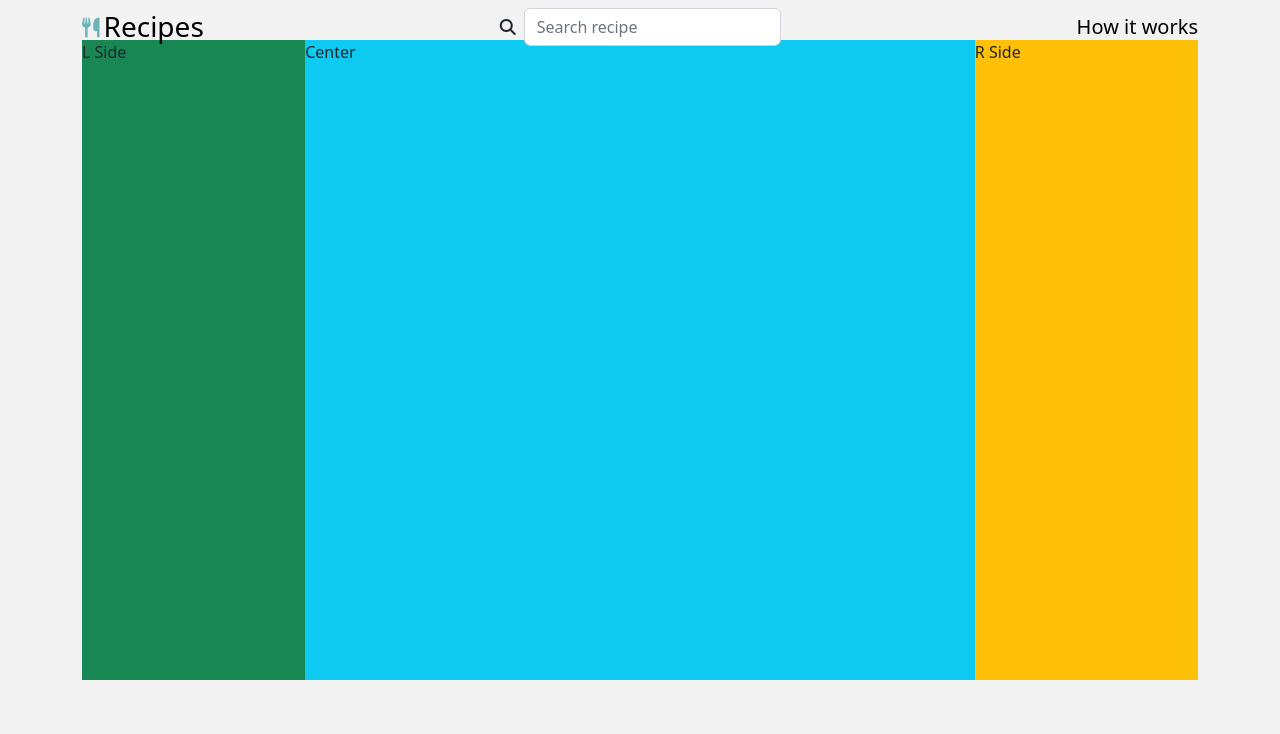
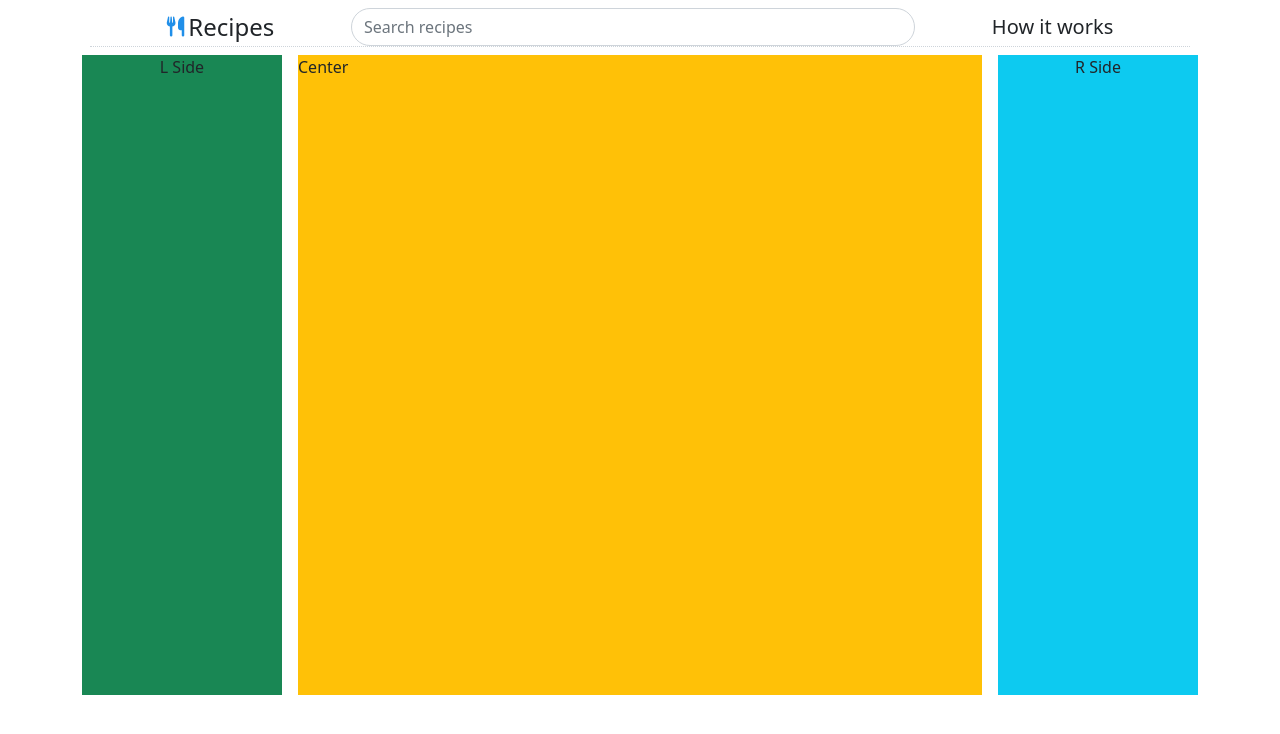
Before and after one commit to mrmeizongo/recipe-app, a React (Vite) app: page /recipes in a window 1280 px wide. Shown: the top 734 px of the page. Built offline with nearby package versions, Linux system fonts and the light colour scheme.

Commit message:
A lot of changes made over the last few weeks. I lost track. Anyways

```diff
--- a/src/components/App/App.jsx
+++ b/src/components/App/App.jsx
@@ -2,7 +2,7 @@ import React, { useState } from "react";
 import { BrowserRouter as Router, Routes, Route } from "react-router-dom";
 import Appstyle from "./AppStyle.module.css";
 import TitleBar from "../TitleBar/TitleBar.jsx";
-import QueryForm from "../QueryForm/QueryForm.jsx";
+import QueryForm from "../pages/QueryForm/QueryForm.jsx";
 import Footer from "../Footer/Footer.jsx";
 import Recipes from "../pages/Recipes/Recipes";
 
@@ -14,11 +14,11 @@ function App() {
 	return (
 		<div className={`${Appstyle.App} container`}>
 			<Router>
-				<header className={`${Appstyle.Header}`}>
+				<header className={`${Appstyle.Header} p-2`}>
 					<TitleBar />
 				</header>
 				<main
-					className={`${Appstyle.MainBody} d-flex flex-column align-items-center justify-content-start`}
+					className={`${Appstyle.MainBody} d-flex flex-column align-items-center justify-content-between`}
 				>
 					<Routes>
 						<Route
--- a/src/components/App/AppStyle.module.css
+++ b/src/components/App/AppStyle.module.css
@@ -1,14 +1,12 @@
-.App {}
+.App {
+	min-height: 100vh;
+}
 
 .Header {
-   height: 5vh;
 }
 
 .MainBody {
-   min-height: 90vh;
 }
 
 .Footer {
-   height: 5vh;
-   background-color: transparent;
 }
--- a/src/components/Main/index.css
+++ b/src/components/Main/index.css
@@ -39,7 +39,7 @@ body {
 	min-height: 100vh;
 	text-rendering: optimizeSpeed;
 	line-height: 1.5;
-	background: hsl(0, 0%, 95%);
+	background: hsl(0, 0%, 100%);
 }
 
 /* A elements that don't have a class get default styles */
@@ -67,6 +67,12 @@ select {
 	padding: 0;
 }
 
+.form-control:focus,
+.form-select:focus {
+	border-color: #ced4da;
+	box-shadow: none;
+}
+
 /* Remove all animations, transitions and smooth scroll for people that prefer not to see them */
 @media (prefers-reduced-motion: reduce) {
 	html:focus-within {
--- a/src/components/TitleBar/TitleBar.jsx
+++ b/src/components/TitleBar/TitleBar.jsx
@@ -3,29 +3,57 @@ import { Link } from "react-router-dom";
 import TitleStyle from "./TitleStyle.module.css";
 
 const TitleBar = () => {
+	function HandleOnSubmit(e) {
+		e.preventDefault();
+		const formData = new FormData(e.target);
+		const { search } = Object.fromEntries(formData);
+		console.log(search);
+	}
+
+	function HandleOnChange(e) {
+		console.log(e.target.value);
+	}
+
 	return (
-		<nav className={`${TitleStyle.TitleBar} navbar`}>
+		<nav
+			className={`${TitleStyle.TitleBar} d-flex flex-row align-items-center justify-content-between`}
+		>
+			<div
+				className={`${TitleStyle.Navigation} d-flex flex-row align-items-center justify-content-center gap-1`}
+			>
 				<Link
 					to="/"
-				className={`${TitleStyle.Link} d-flex align-items-center gap-1`}
+					className={`${TitleStyle.Link} d-flex align-items-center justify-content-center gap-1 text-dark`}
 				>
 					<i className="fa-solid fa-utensils fa-lg"></i>
-				<h3 className="d-none d-lg-inline">Recipes</h3>
+					<h4 className="d-none d-lg-inline">Recipes</h4>
 				</Link>
-			<div className="d-flex flex-row align-items-center gap-2">
-				<div className="">
-					<i className="fa-solid fa-magnifying-glass"></i>
 			</div>
+			<div
+				className={`${TitleStyle.Search} d-flex flex-row align-items-center gap-2`}
+			>
+				<form
+					onSubmit={HandleOnSubmit}
+					action=""
+					method="POST"
+					className="form-control border-0 p-0"
+				>
 					<input
 						type="text"
-					className="form-control"
-					placeholder="Search recipe"
+						name="search"
+						className="form-control rounded-5"
+						placeholder="Search recipes"
 						aria-label="Search"
-					aria-describedby="search-icon"
+						aria-describedby="search"
+						onChange={HandleOnChange}
 					/>
+				</form>
 			</div>
-			<div className={`${TitleStyle.Collapse} ml-auto`}>
-				<Link to="/how-it-works" className={`${TitleStyle.Link}`}>
+
+			<div
+				className={`${TitleStyle.Collapse} ml-auto d-flex flex-row align-items-center justify-content-center`}
+			>
+				<Link to="/how-it-works" className={`${TitleStyle.Link} text-dark`}>
 					<h5>How it works</h5>
 				</Link>
 			</div>
--- a/src/components/TitleBar/TitleStyle.module.css
+++ b/src/components/TitleBar/TitleStyle.module.css
@@ -1,11 +1,24 @@
 .TitleBar {
+	height: inherit;
+	border-bottom: 1px dotted #ced4da;
 }
 
 .Link {
 	text-decoration: none;
-	color: black;
 }
 
 .Link i {
-	color: hsl(182, 34%, 57%);
+	color: hsl(207, 82%, 52%);
 }
+
+.Navigation {
+	flex-grow: 1;
+}
+
+.Search {
+	flex-grow: 2;
+}
+
+.Collapse {
+	flex-grow: 1;
+}
--- a/src/components/QueryForm/QueryForm.jsx
+++ b/src/components/pages/QueryForm/QueryForm.jsx
@@ -1,8 +1,8 @@
 import React, { useState } from "react";
 import { useNavigate } from "react-router-dom";
 import ContentStyle from "./QueryFormStyle.module.css";
-import ChefIcon from "../../assets/chef-icon.png";
-import { recipeInitials, getRecipeNames } from "../../helper/RecipeHelper";
+import ChefIcon from "../../../assets/chef-icon.png";
+import { recipeInitials, getRecipeNames } from "../../../helper/RecipeHelper";
 
 const SimpleSelect = ({ placeHolder, onChange, content }) => {
 	return (
--- a/src/components/pages/Recipes/Recipes.jsx
+++ b/src/components/pages/Recipes/Recipes.jsx
@@ -4,11 +4,21 @@ import RecipesStyle from "./RecipesStyle.module.css";
 const Recipes = ({ recipes }) => {
 	return (
 		<div
-			className={`${RecipesStyle.MainContent} d-flex flex-row justify-content-center`}
+			className={`${RecipesStyle.MainContent} d-flex flex-row justify-content-center gap-3`}
 		>
-			<div className="bg-success">L Side</div>
-			<div className="bg-info">Center</div>
-			<div className="bg-warning">R Side</div>
+			<div className={`${RecipesStyle.Sidebar} d-none d-md-flex bg-success`}>
+				<div className="h-100 w-100 d-flex flex-column align-items-center">
+					L Side
+				</div>
+			</div>
+			<div className={`${RecipesStyle.Content} bg-warning flex-grow-1`}>
+				<div className="h-100 w-100 d-flex flex-row">Center</div>
+			</div>
+			<div className={`${RecipesStyle.Info} d-none d-lg-flex bg-info`}>
+				<div className="h-100 w-100 d-flex flex-column align-items-center">
+					R Side
+				</div>
+			</div>
 		</div>
 	);
 };
--- a/src/components/pages/Recipes/RecipesStyle.module.css
+++ b/src/components/pages/Recipes/RecipesStyle.module.css
@@ -1,13 +1,15 @@
 .MainContent {
 	width: 100%;
-	height: 80vh;
+	min-height: 80vh;
 }
 
-.MainContent div:nth-child(2) {
-	flex: 3 1;
+.Content {
 }
 
-.MainContent div:nth-child(1),
-.MainContent div:nth-child(3) {
-	flex: 1 1;
+.Sidebar {
+	min-width: 200px;
 }
+
+.Info {
+	min-width: 200px;
+}
```
Also changed, not shown: src/components/pages/QueryForm/QueryFormStyle.module.css (renamed from src/components/QueryForm/QueryFormStyle.module.css). Lines whose indentation alone changed are shown as unchanged.
